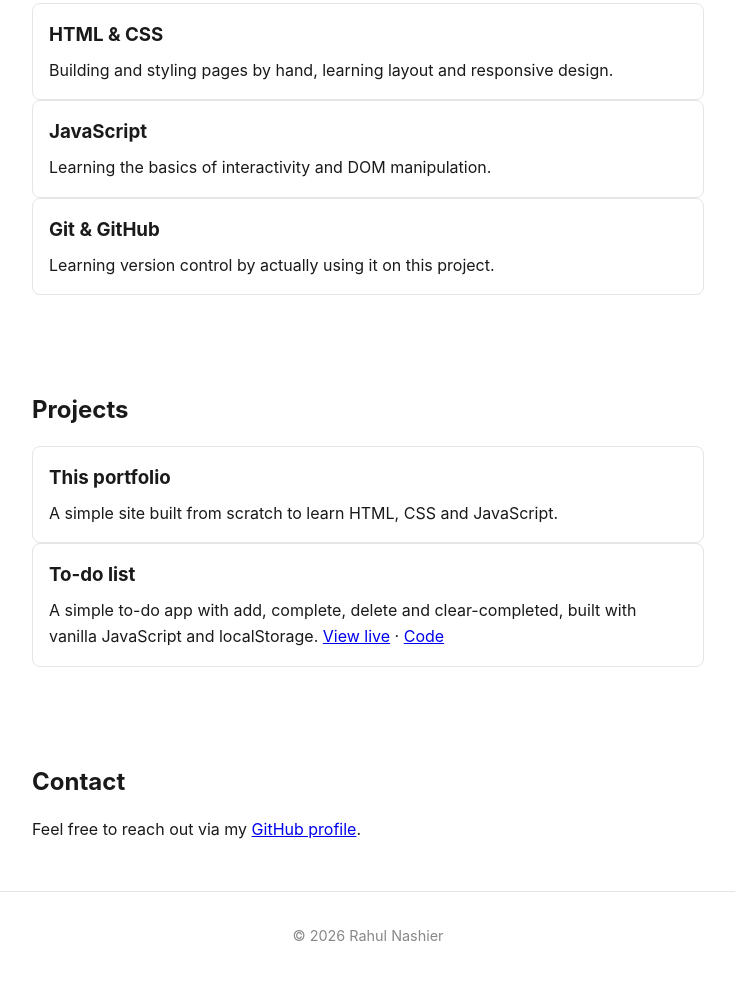
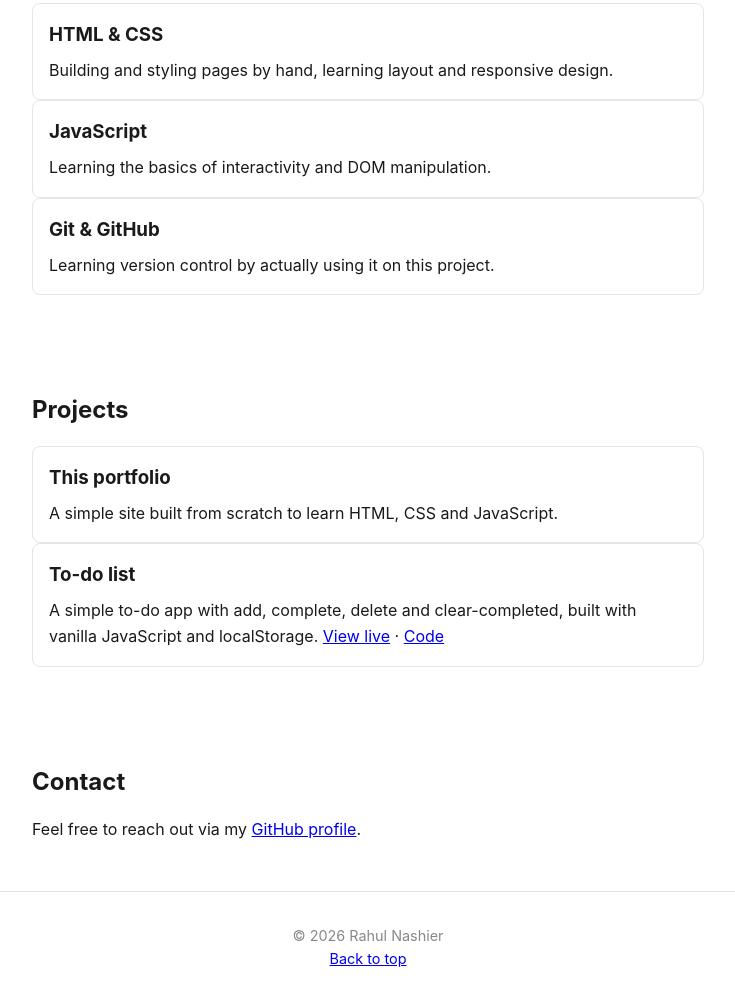
Before and after one commit to rahulnashier/portfolio, a plain HTML site: page index.html in a window 1280 px wide. Shown: the part 763-1765 px from the top of the page, without its empty margins (272-1007 px from the left). Before the commit the page ends 1742 px from the top, so only its background shows below. Drawn offline with Linux system fonts and the light colour scheme.

Commit message:
Add back-to-top link in footer

```diff
--- a/index.html
+++ b/index.html
@@ -91,6 +91,7 @@
 
   <footer class="site-footer">
     <p>&copy; 2026 Rahul Nashier</p>
+    <a href="#top" class="back-to-top">Back to top</a>
   </footer>
 
   <script src="script.js"></script>
```
